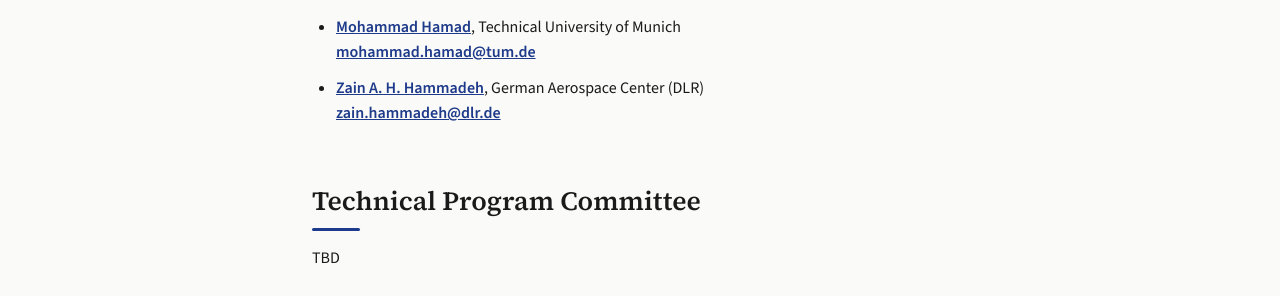
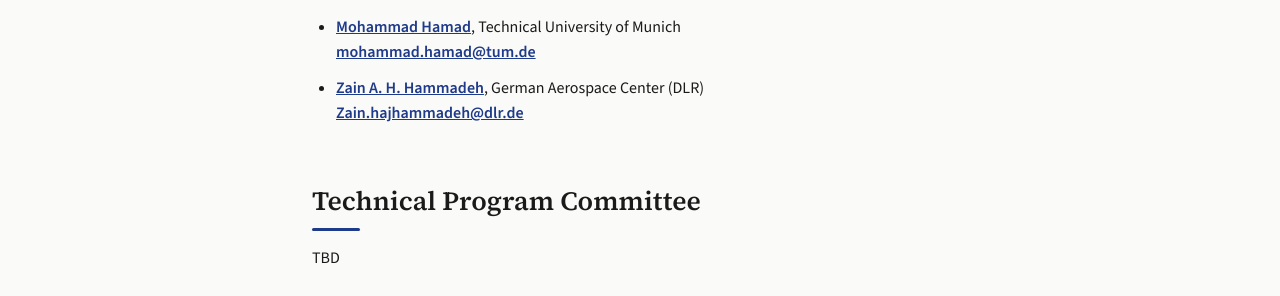
Before and after one commit to airas-sac/airas-sac.github.io, a Jekyll site: the page built from airas2027/index.md, in a window 1280 px wide and 900 px high, scrolled down 3147 px. Shown: the part 215-511 px from the top of the window. Built offline with Jekyll 4.4.1, drawn with Linux system fonts in a browser that asks for light colours.

Commit message:
Fix email address for Zain A. H. Hammadeh
Updated email address for Zain A. H. Hammadeh.

```diff
--- a/airas2027/index.md
+++ b/airas2027/index.md
@@ -115,7 +115,7 @@
   [mohammad.hamad@tum.de](mailto:mohammad.hamad@tum.de)
 
 - **[Zain A. H. Hammadeh](https://dblp.org/pid/160/7463.html)**, German Aerospace Center (DLR)<br>
-  [zain.hammadeh@dlr.de](mailto:zain.hammadeh@dlr.de)
+  [Zain.hajhammadeh@dlr.de](mailto:Zain.hajhammadeh@dlr.de)
 {: .committee-list}
 </section>
 
```
